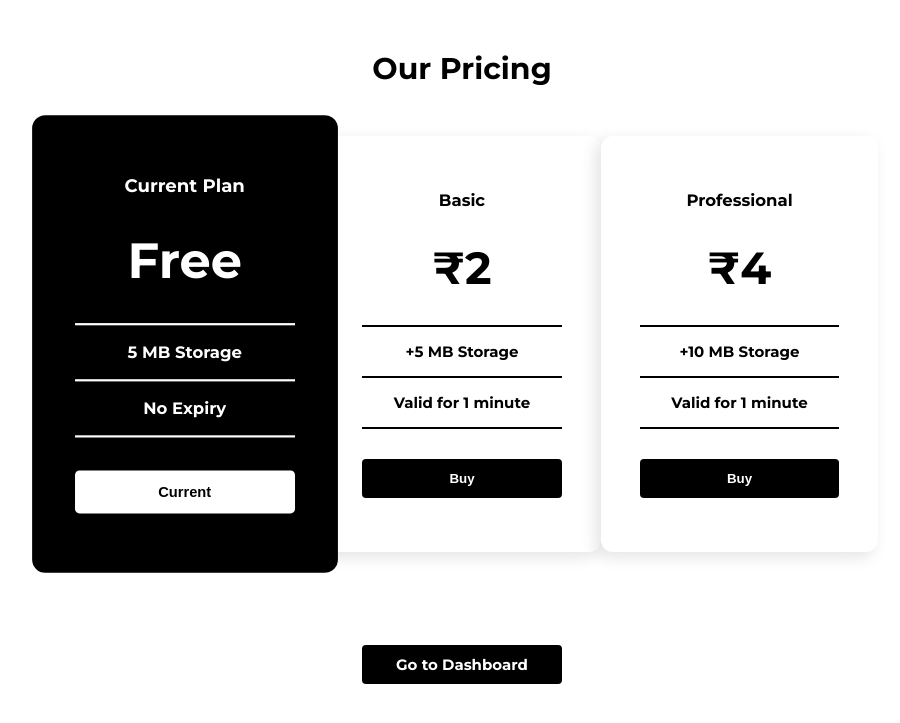
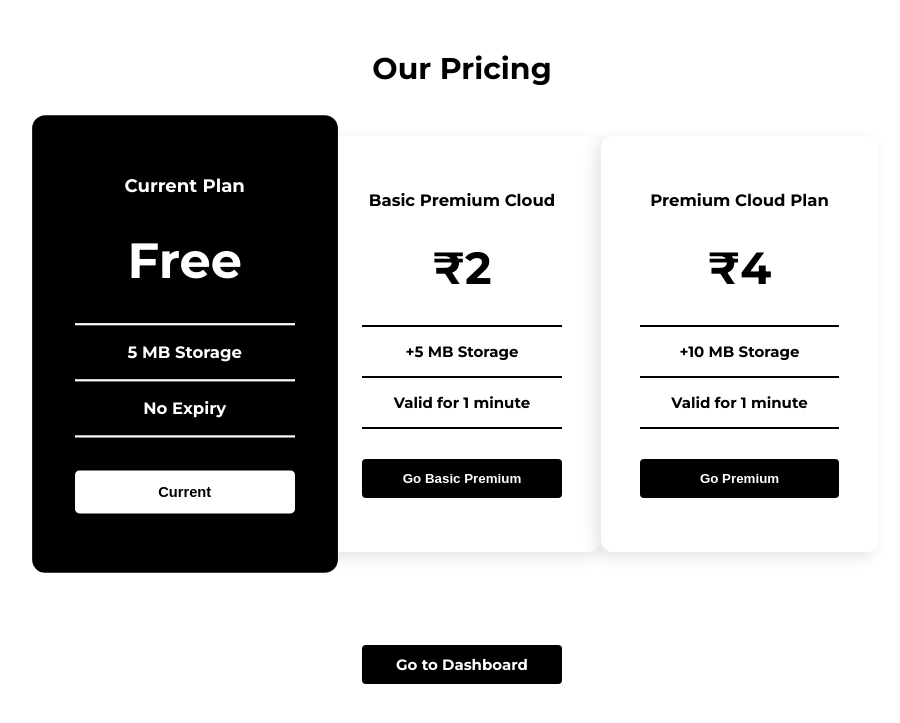
Before and after one commit to kamalkoranga/dochost, a Flask app: page /pricing in a window 1280 px wide. Shown: the top 723 px of the page, without its empty margins (178-1078 px from the left). Run offline with Flask 3, Linux system fonts and the light colour scheme; the visitor is signed in with stand-in values (Sample User, id 1); data comes from the database, SQL or seed files in the repository; data that the repository does not hold is empty; some libraries are stand-ins or nearby versions.

Commit message:
update pricing page

```diff
--- a/app/templates/pricing.html
+++ b/app/templates/pricing.html
@@ -276,21 +276,21 @@
     <!-- 2₹ Plan Card -->
     <div class="card shadow">
       <ul>
-        <li class="pack">Basic</li>
+        <li class="pack">Basic Premium Cloud</li>
         <li id="basic" class="price bottom-bar">₹2</li>
         <li class="bottom-bar">+5 MB Storage</li>
         <li class="bottom-bar">Valid for 1 minute</li>
-        <li><button class="btn" id="buy-basic">Buy</button></li>
+        <li><button class="btn" id="buy-basic">Go Basic Premium</button></li>
       </ul>
     </div>
     <!-- 4₹ Plan Card -->
     <div class="card shadow">
       <ul>
-        <li class="pack">Professional</li>
+        <li class="pack">Premium Cloud Plan</li>
         <li id="professional" class="price bottom-bar">₹4</li>
         <li class="bottom-bar">+10 MB Storage</li>
         <li class="bottom-bar">Valid for 1 minute</li>
-        <li><button class="btn" id="buy-professional">Buy</button></li>
+        <li><button class="btn" id="buy-professional">Go Premium</button></li>
       </ul>
     </div>
   </div>
```
